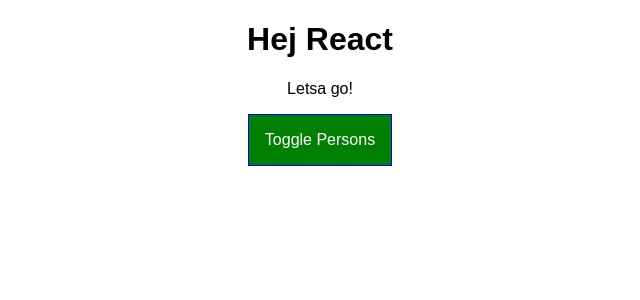
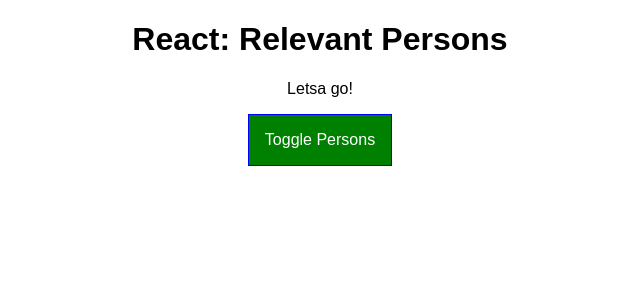
Before and after one commit to hander87/UdemyReactCourse, a React app: page / in a window 1280 px wide. Shown: the top 300 px of the page, without its empty margins (320-960 px from the left). Built offline with nearby package versions, Linux system fonts and the light colour scheme.

Commit message:
Stateful VS StateLESS components - and this.props!

```diff
--- a/src/components/Cockpit/Cockpit.js
+++ b/src/components/Cockpit/Cockpit.js
@@ -21,7 +21,7 @@ const cockpit = (props) => {
 
     return (
         <div className={classes.Cockpit}>
-            <h1>Hej React</h1>
+            <h1>{ props.appTitle }</h1>
             <p className={assignedClasses.join(' ')}>Letsa go!</p>
             <button
             className={btnClass}
--- a/src/containers/App.js
+++ b/src/containers/App.js
@@ -63,6 +63,7 @@ class App extends Component {
     return (
       <div className={classes.App}>
         <Cockpit
+          appTitle={this.props.title}
           showPersons={this.state.showPersons}
           persons={this.state.persons}
           clicked={this.togglePersonsHandler}
--- a/src/index.js
+++ b/src/index.js
@@ -4,5 +4,5 @@ import './index.css';
 import App from './containers/App';
 import registerServiceWorker from './registerServiceWorker';
 
-ReactDOM.render(<App />, document.getElementById('root'));
+ReactDOM.render(<App title="React: Relevant Persons" />, document.getElementById('root'));
 registerServiceWorker();
```
